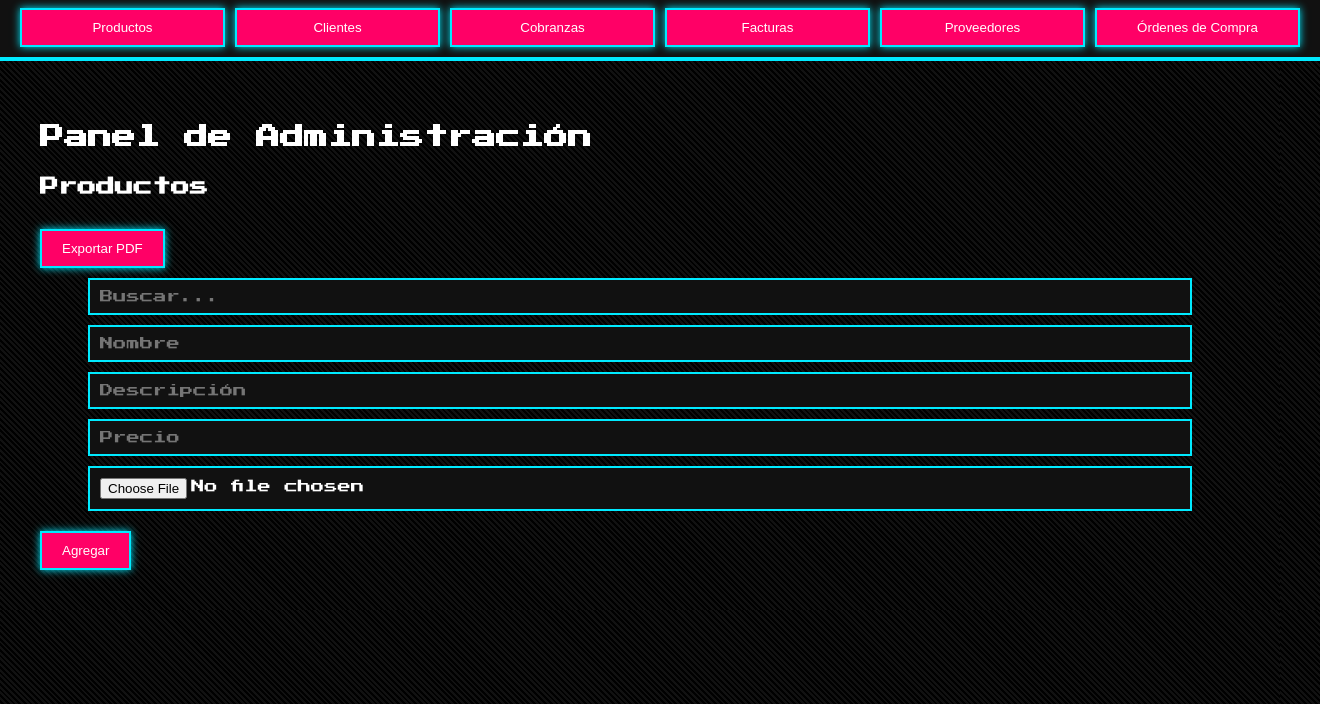
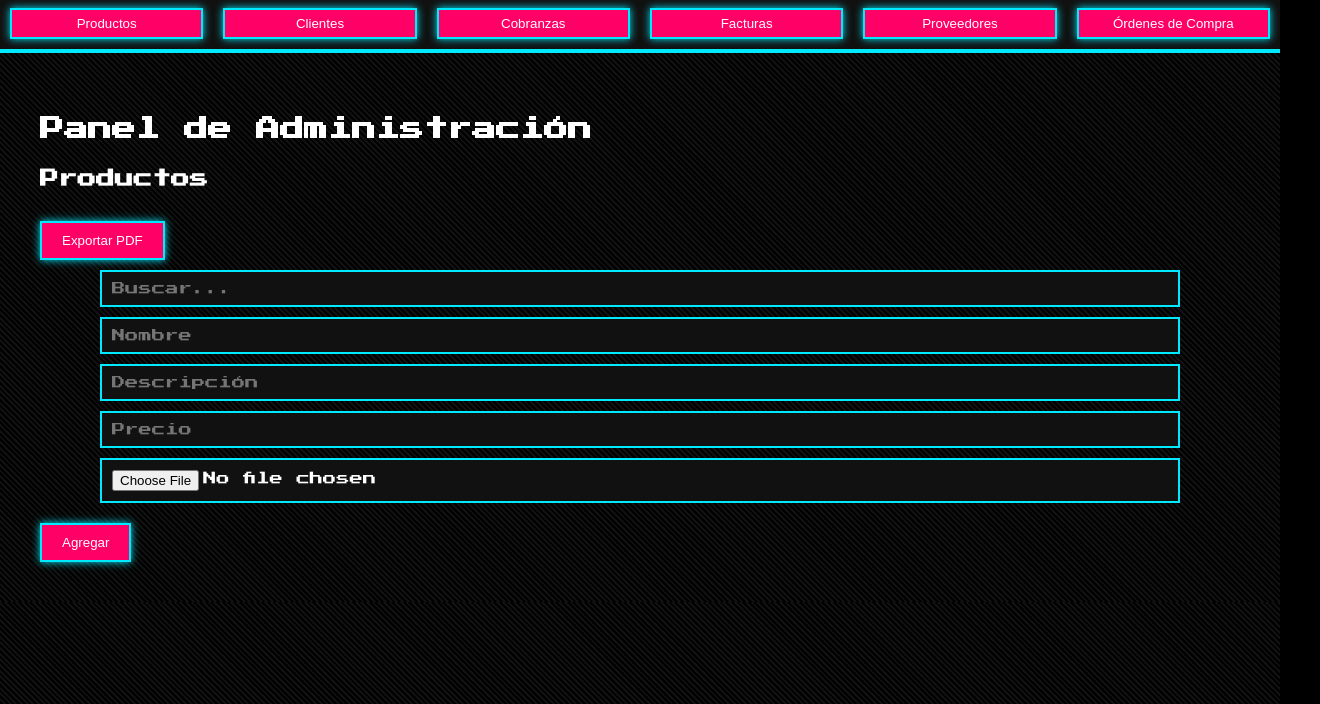
Before and after one commit to KevinLivora/KevinLivora-CafeElMejor, a plain HTML site: page CafeElMejor/frontend/admin/dashboard.html in a window 1280 px wide. Shown: the part 96-800 px from the top of the page, 1320 px wide, since content can reach past the window. Drawn offline with Linux system fonts and the light colour scheme; no server answers; sample sign-in values are in the browser's storage.

Commit message:
Adjust admin nav button sizes

```diff
--- a/CafeElMejor/frontend/styles.css
+++ b/CafeElMejor/frontend/styles.css
@@ -7,6 +7,11 @@
   --accent-pink: #ff0066;
   --accent-cyan: #00eaff;
   --text-color: #ffffff;
+}
+
+/* Ensure padding and borders don't create scrollbars */
+* {
+  box-sizing: border-box;
 }
 
 body {
@@ -260,15 +265,16 @@ main {
 }
 .admin-nav {
   display: flex;
-  gap: 10px;
+  gap: 20px;
   background: var(--bg-light);
-  padding: 10px 20px;
+  padding: 10px;
   border-bottom: 4px solid var(--accent-cyan);
   width: 100%;
 }
 .admin-nav button {
   margin: 0;
   flex: 1;
+  padding: 6px 10px;
 }
 .module input {
   width: 90%;
```
